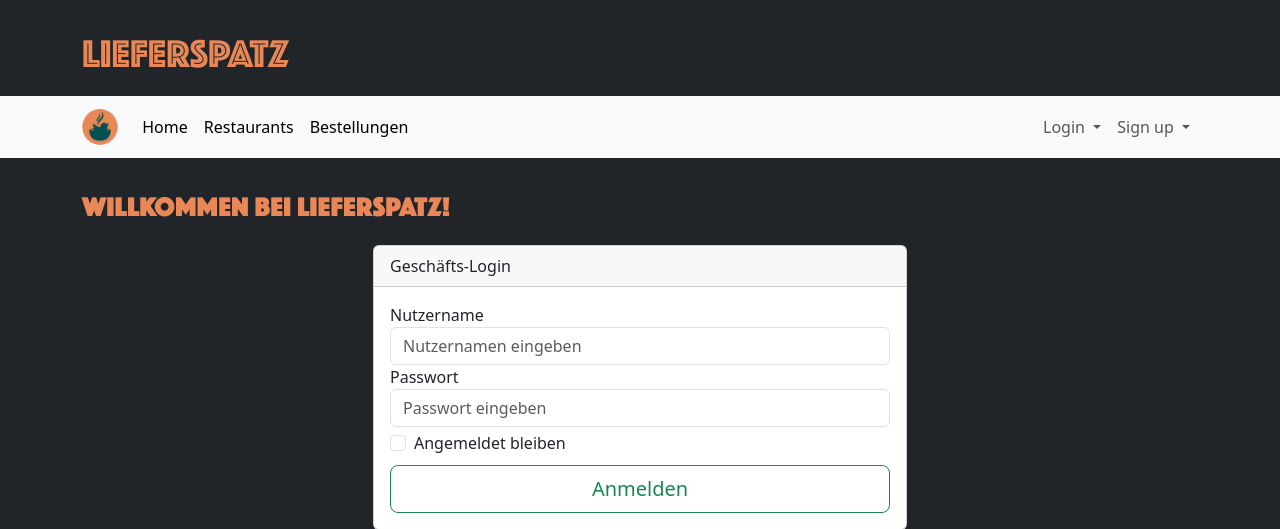
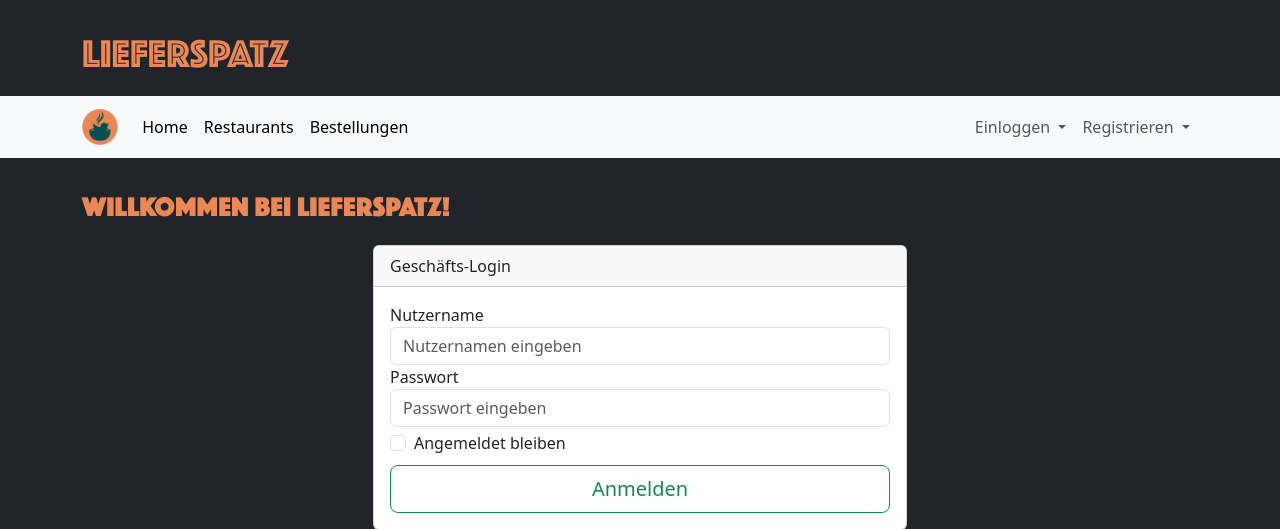
Before and after one commit to KatinkaMeer/db-praktikum, a Flask app: page /login/business in a window 1280 px wide. Shown: the top 529 px of the page. Run offline with Flask 3, Linux system fonts and the light colour scheme; some libraries are stand-ins or nearby versions.

Commit message:
eng to ger

```diff
--- a/templates/base.html
+++ b/templates/base.html
@@ -52,29 +52,29 @@
                   <li><a class="dropdown-item" href="{{ url_for('edit_restaurant_time') }}">Öffnungszeiten bearbeiten</a></li>
                   <li><a class="dropdown-item" href="{{ url_for('edit_restaurant_menue') }}">Speisekarte bearbeiten</a></li>
                   {% else %}
-                  <li><a class="dropdown-item" href="{{ url_for('edit_profile_page') }}">Edit profile</a></li>
+                  <li><a class="dropdown-item" href="{{ url_for('edit_profile_page') }}">Profil bearbeiten</a></li>
                   {% endif %}
                   <li><hr class="dropdown-divider"></li>
-                  <li><a class="dropdown-item" href="{{ url_for('logout_page') }}">Log out</a></li>
+                  <li><a class="dropdown-item" href="{{ url_for('logout_page') }}">Ausloggen</a></li>
                 </ul>
               </li>
               {% else %}
               <li class="nav-item dropdown">
                 <a class="nav-link dropdown-toggle" href="#" role="button" data-bs-toggle="dropdown" aria-expanded="false">
-                  Login
+                  Einloggen
                 </a>
                 <ul class="dropdown-menu dropdown-menu-end">
-                  <li><a class="dropdown-item" href="{{ url_for('login_business_page') }}">Business</a></li>
-                  <li><a class="dropdown-item" href="{{ url_for('login_customer_page') }}">Customer</a></li>
+                  <li><a class="dropdown-item" href="{{ url_for('login_customer_page') }}">Kunde</a></li>
+                  <li><a class="dropdown-item" href="{{ url_for('login_business_page') }}">Restaurant</a></li>
                 </ul>
               </li>
               <li class="nav-item dropdown">
                 <a class="nav-link dropdown-toggle" href="#" role="button" data-bs-toggle="dropdown" aria-expanded="false">
-                  Sign up
+                  Registrieren
                 </a>
                 <ul class="dropdown-menu dropdown-menu-end">
-                  <li><a class="dropdown-item" href="{{ url_for('signup_business_page') }}">Business</a></li>
-                  <li><a class="dropdown-item" href="{{ url_for('signup_customer_page') }}">Customer</a></li>
+                  <li><a class="dropdown-item" href="{{ url_for('signup_customer_page') }}">Kunde</a></li>
+                  <li><a class="dropdown-item" href="{{ url_for('signup_business_page') }}">Restaurant</a></li>
                 </ul>
               </li>
               {% endif %}
```
